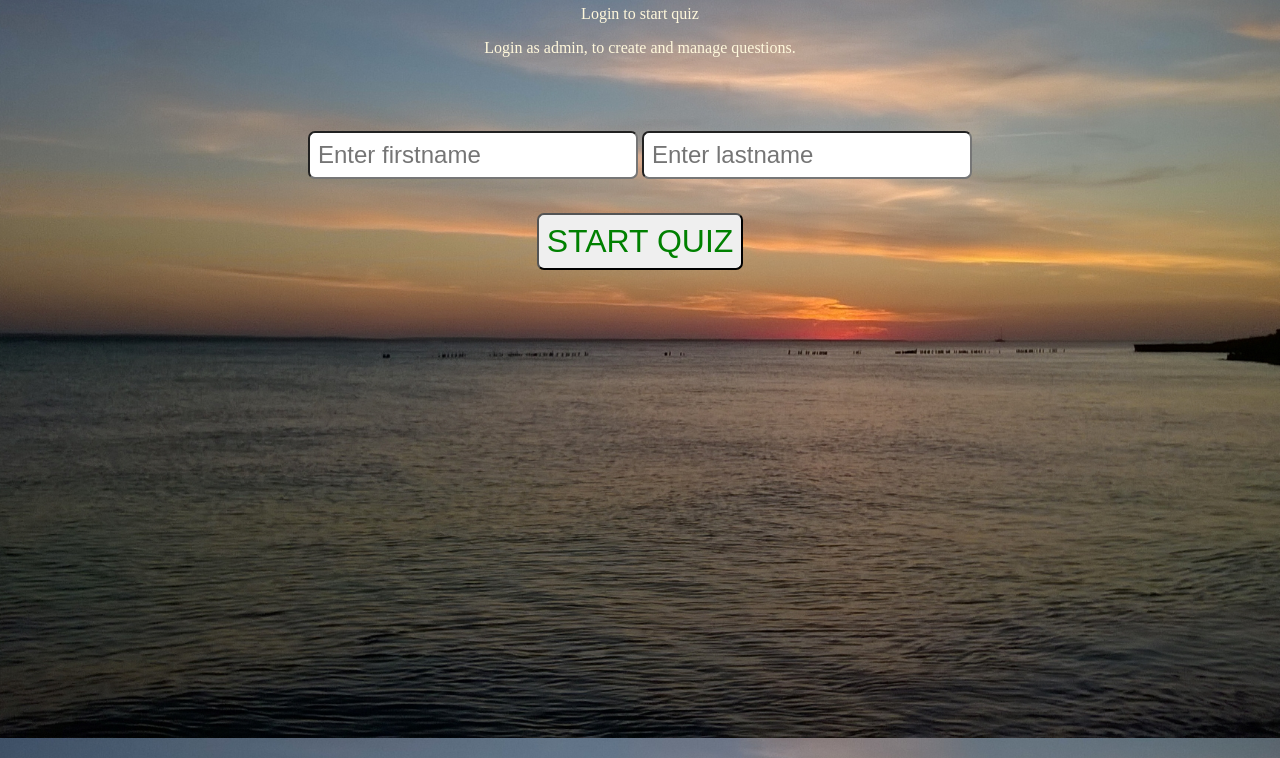
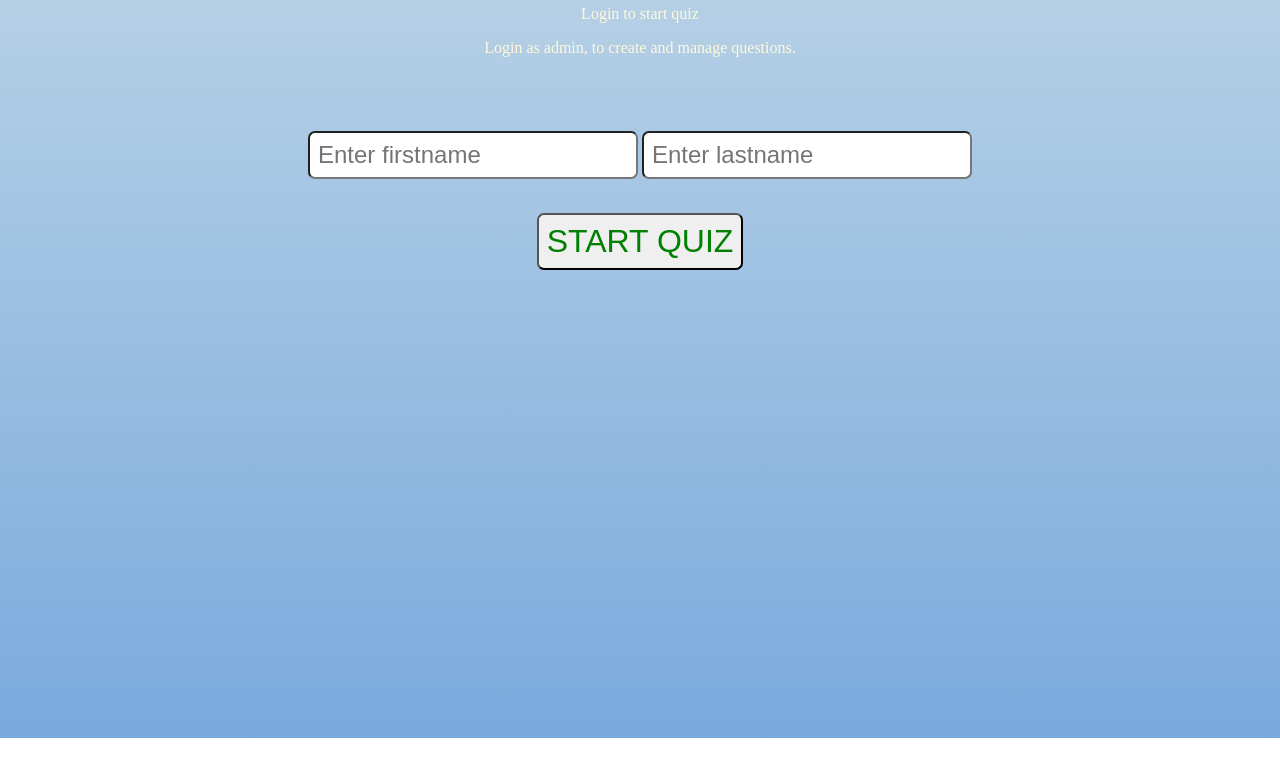
Before and after one commit to qudlaty/Quiz-vanilla-js, a plain HTML site: page index.html in a window 1280 px wide. Shown: the part 62-820 px from the top of the page. Drawn offline with Linux system fonts and the light colour scheme.

Commit message:
Revert "Revert "diff bg""
This reverts commit 081eabe59227a4969f0ac4b038dd0c3f7aa804d1.

```diff
--- a/styles.css
+++ b/styles.css
@@ -5,13 +5,8 @@
 }
 
 html {
-    background: url(img/fhd_bg.jpg) no-repeat center center fixed;
-    -webkit-background-size: cover;
-    -moz-background-size: cover;
-    -o-background-size: cover;
-    background-size: cover;
-    height: 100%;
-    overflow: hidden;
+    background: linear-gradient(360deg, #79AADD 0%, #CC11 200%)
+      no-repeat center fixed;
 }
 
 body {
```
